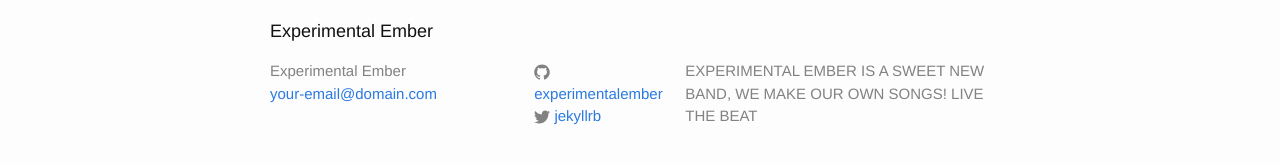
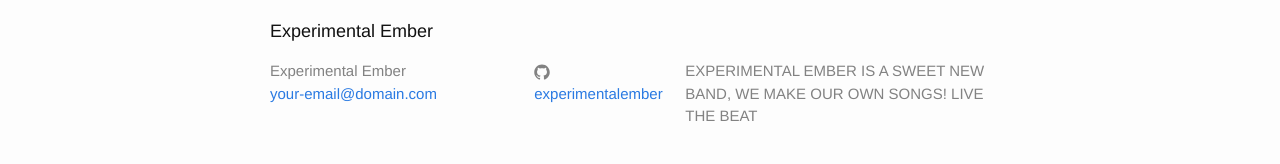
Before and after one commit to experimentalember/experimentalember.github.io, a Jekyll site: the page built from index.html, in a window 1280 px wide. Shown: the part 309-473 px from the top of the page. Built offline with Jekyll 4.4.1, drawn with Linux system fonts in a browser that asks for light colours.

Commit message:
Update _config.yml

```diff
--- a/_config.yml
+++ b/_config.yml
@@ -12,7 +12,7 @@ description: > # this means to ignore newlines until "baseurl:"
   EXPERIMENTAL EMBER IS A SWEET NEW BAND, WE MAKE OUR OWN SONGS!  LIVE THE BEAT
 baseurl: "" # the subpath of your site, e.g. /blog
 url: "http://yourdomain.com" # the base hostname & protocol for your site
-twitter_username: jekyllrb
+twitter_username: #experimentalember
 github_username:  experimentalember
 
 # Build settings
```
